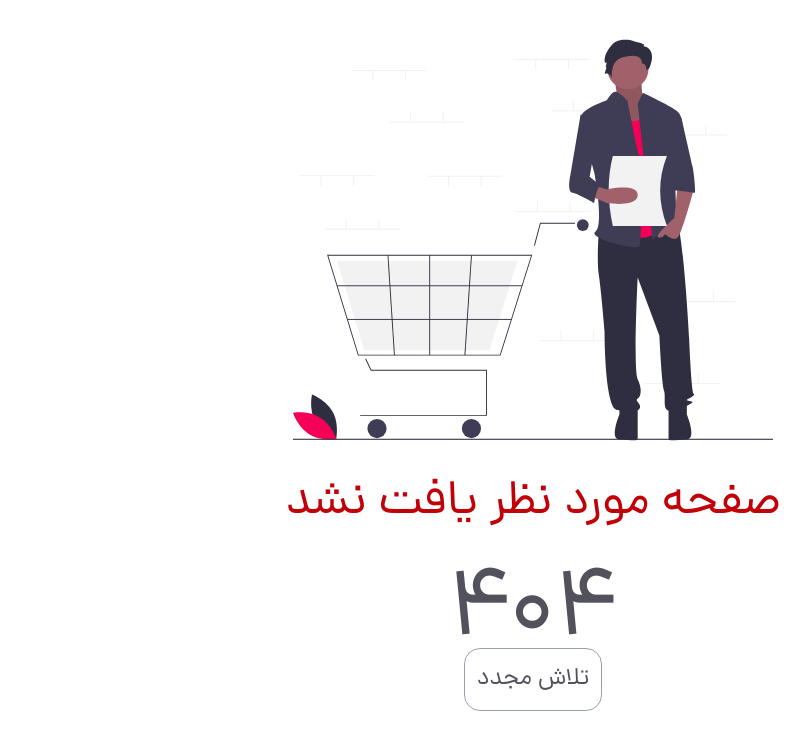
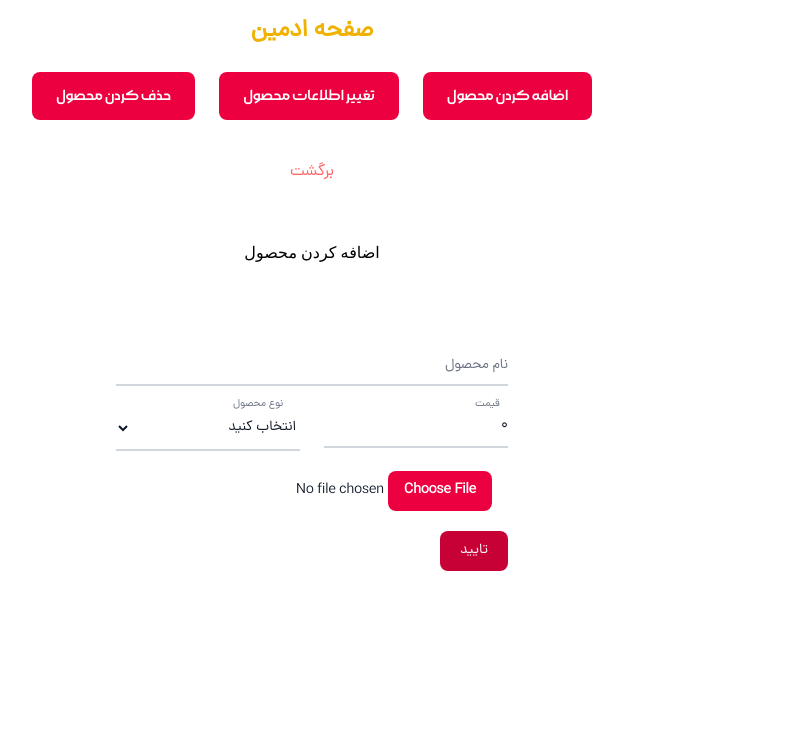
Before and after one commit to Ali-Rahimpoor/demo-OnllineShop, a React (Vite) app: page /admin/addProduct in a window 1280 px wide. Before the commit this address had no page. Shown: the top 750 px of the page, without its empty margins (402-1212 px from the left). Built offline with nearby package versions, Linux system fonts and the light colour scheme; data requests are answered from the project's data file.

Commit message:
feat: Admin Page - create component for adding AddProduct - Add Style(AddProduct) - Update router

```diff
--- a/package.json
+++ b/package.json
@@ -13,6 +13,7 @@
     "@reduxjs/toolkit": "^2.8.2",
     "@tailwindcss/vite": "^4.1.8",
     "@types/swiper": "^5.4.3",
+    "formik": "^2.4.6",
     "json-server": "^1.0.0-beta.3",
     "react": "^19.1.0",
     "react-dom": "^19.1.0",
@@ -23,7 +24,8 @@
     "react-text-transition": "^3.1.0",
     "react-toastify": "^11.0.5",
     "swiper": "^11.2.8",
-    "tailwindcss": "^4.1.8"
+    "tailwindcss": "^4.1.8",
+    "yup": "^1.6.1"
   },
   "devDependencies": {
     "@eslint/js": "^9.25.0",
--- a/server/db.json
+++ b/server/db.json
@@ -133,6 +133,10 @@
       {
          "id":"3",
          "category":"ساعت"
+      },
+      {
+         "id":"4",
+         "category":"هدفون"
       }
    ]
 }
--- /dev/null
+++ b/src/components/AddProduct.tsx
@@ -0,0 +1,142 @@
+import {Formik,Form,Field,ErrorMessage} from "formik";
+import * as Yup from 'yup';
+import { useGetFilterQuery } from "../features/apiSlice";
+import type { IProductFormValues } from "../types/Types";
+
+const AddProduct = ()=>{
+
+   const validationSchema = Yup.object().shape({
+      name: Yup.string().required('نام محصول را اضافه کنید'),
+      description: Yup.string().required('توضیحات محصول را اضافه کنید'),
+      price: Yup.number().required('قیمت را مشخص کنید'),
+      filter: Yup.string().required('نوع محصول را مشخص کنید'),
+      image:Yup.string().required('نام تصویر را وارد کنید')
+   })
+   const {data:FilterData=[]} = useGetFilterQuery();
+
+   return(
+      <>
+      <section className="flex flex-col items-center justify-center mt-10">
+       <h1>اضافه کردن محصول</h1>
+      <Formik<IProductFormValues>
+        initialValues={{
+          name: "",
+          description: "",
+          price: 0,
+          image: "",
+          filter:"",
+        }}
+        validationSchema={validationSchema}
+        onSubmit={(values) => {
+         //  createContact(values);
+        }}
+      >
+        {({ values }) => (
+          <Form className="max-w-md mx-auto font-Dana">
+            <div className="relative z-0 w-full mb-5 mt-20 group">
+              <Field
+                type="text"
+                name="name"
+                className="block py-2.5 px-0 w-full text-sm text-gray-900 bg-transparent border-0 border-b-2 border-gray-300 appearance-none focus:outline-none focus:ring-0 focus:border-rose-600 peer"
+                placeholder=" "
+                required
+              />
+              <label htmlFor="name" className="peer-focus:font-medium absolute text-sm text-gray-500 dark:text-gray-400 duration-300 transform -translate-y-6 scale-75 top-3 -z-10 origin-[0] peer-focus:start-0 rtl:peer-focus:translate-x-1/4 rtl:peer-focus:left-auto peer-focus:text-rose-600 peer-placeholder-shown:scale-100 peer-placeholder-shown:translate-y-0 peer-focus:scale-75 peer-focus:-translate-y-6">
+               نام محصول
+              </label>
+              <ErrorMessage name="name" render={msg =>
+                <div className="text-red-500 text-xs">{msg}</div>
+              }/>
+            </div>
+
+            <div className="grid md:grid-cols-2 md:gap-6">
+              <div className="relative z-0 w-full mb-5 group">
+                <Field
+                  type="text"
+                  name="price"
+                  className="block py-2.5 px-0 w-full text-sm text-gray-900 bg-transparent border-0 border-b-2 border-gray-300 appearance-none focus:outline-none focus:ring-0 focus:border-rose-600 peer"
+                  placeholder=" "
+                  required
+                />
+                <label htmlFor="job" className="peer-focus:font-medium absolute text-sm text-gray-500 dark:text-gray-400 duration-300 transform -translate-y-6 scale-75 top-3 -z-10 origin-[0] peer-focus:start-0 rtl:peer-focus:translate-x-1/4 peer-focus:text-rose-600 peer-placeholder-shown:scale-100 peer-placeholder-shown:translate-y-0 peer-focus:scale-75 peer-focus:-translate-y-6">
+                  قیمت
+                </label>
+                <ErrorMessage name="price" render={msg =>
+                  <div className="text-red-500 text-xs">{msg}</div>
+                }/>
+              </div>
+
+              <div className="relative z-0 w-full mb-5 group">
+                <label htmlFor="mobile" className="peer-focus:font-medium absolute text-sm text-gray-500 dark:text-gray-400 duration-300 transform -translate-y-6 scale-75 top-3 -z-10 origin-[0] peer-focus:start-0 rtl:peer-focus:translate-x-1/4 peer-focus:text-rose-600 peer-placeholder-shown:scale-100 peer-placeholder-shown:translate-y-0 peer-focus:scale-75 peer-focus:-translate-y-6">
+                  نوع محصول
+                </label>
+              <Field
+  name="filter"
+  as="select"
+  className="block py-2.5 px-0 w-full text-sm text-gray-900 bg-transparent border-0 border-b-2 border-gray-300 focus:outline-none focus:ring-0 focus:border-rose-600 peer"
+>
+
+                  <option value={''}>انتخاب کنید</option>
+                  {
+                    FilterData?.map((f,index)=>(
+                      <option key={index} value={f.category}>
+                        {f.category}
+                      </option>
+                    ))
+                  }
+                </Field>
+
+                <ErrorMessage name="filter" render={msg =>
+                  <div className="text-red-500 text-xs">{msg}</div>
+                }/>
+              </div>
+            </div>
+
+            <div className="relative z-0 w-full mb-5 group">
+              <Field
+  name="image"
+  render={({ field, form }) => (
+    <input
+      type="file"
+      accept="image/*"
+      onChange={(event) => {
+        const file = event.currentTarget.files?.[0];
+        if (file) {
+          form.setFieldValue("image", file.name);
+        }
+      }}
+      className="block w-full text-sm text-gray-900 file:mr-4 file:py-2.5 file:px-4 file:rounded-lg file:border-0 file:text-sm file:font-semibold file:bg-rose-600 file:text-white hover:file:bg-rose-700 transition"
+/>
+  )}
+/>
+            </div>
+
+            {values.image && (
+              <div className="mt-4">
+                <img
+                  src={`../../server/images/${values.image}`}
+                  alt="Preview"
+                  className="max-w-xs max-h-40 my-2 rounded"
+                  onError={(e) => {
+                     const error = e.target as HTMLImageElement
+                    error.onerror = null;
+                    error.src = "../../public/noImageProduct.png"
+                  }}
+                />
+              </div>
+            )}
+
+            <button
+              type="submit"
+              className="text-white bg-rose-700 hover:bg-rose-800 focus:ring-4 focus:outline-none focus:ring-blue-300 font-medium rounded-lg text-sm w-full sm:w-auto px-5 py-2.5 text-center"
+            >
+              تایید
+            </button>
+          </Form>
+        )}
+      </Formik>
+      </section>
+      </>
+   )
+}
+export default AddProduct;
--- a/src/components/Nav.tsx
+++ b/src/components/Nav.tsx
@@ -54,7 +54,9 @@ const Nav = ()=> {
             <Link to={'/products'}>
             <li className="text-gray-700 hover:text-rose-600 transition">محصولات</li>
             </Link>
-            <li className="text-gray-700 hover:text-rose-600 transition">درباره ما</li>
+            <Link to={'/admin'}>
+            <li className="text-gray-700 hover:text-rose-600 transition">ورود ادمین</li>
+            </Link>
             <li className="text-gray-700 hover:text-rose-600 transition">تماس با ما</li>
           </ul>
 
--- /dev/null
+++ b/src/pages/Admin.tsx
@@ -0,0 +1,38 @@
+import { Link, Outlet } from "react-router";
+
+const Admin = () => {
+  return (
+    <>
+      <section className="font-Dana p-4">
+        <h1 className="text-2xl font-bold mb-6 text-center text-yellow-500">صفحه ادمین</h1>
+
+        <ul className="flex flex-col items-center justify-center gap-4 sm:flex-row sm:gap-6">
+          <li>
+            <Link to={'/admin/addProduct'}>
+              <button className="bg-rose-600 relative font-Morabba flex items-center justify-center text-white px-6 py-3 rounded-lg hover:bg-rose-700 transition">
+                اضافه کردن محصول
+              </button>
+            </Link>
+          </li>
+
+          <li>
+            <button className="bg-rose-600 relative font-Morabba flex items-center justify-center text-white px-6 py-3 rounded-lg hover:bg-yellow-600 transition">
+              تغییر اطلاعات محصول
+            </button>
+          </li>
+
+          <li>
+            <button className="bg-rose-600 relative font-Morabba flex items-center justify-center text-white px-6 py-3 rounded-lg hover:bg-red-700 transition">
+              حذف کردن محصول
+            </button>
+          </li>
+        </ul>
+        <Link to={'/'} className="flex items-center justify-center mt-10 text-red-400">برگشت</Link>
+      </section>
+
+      <Outlet />
+    </>
+  );
+};
+
+export default Admin;
--- a/src/router/router.tsx
+++ b/src/router/router.tsx
@@ -4,6 +4,8 @@ import Products from "../pages/Products";
 import Cart from "../pages/Cart";
 import Error from "../components/Error";
 import Home from "../pages/Home";
+import Admin from "../pages/Admin";
+import AddProduct from "../components/AddProduct";
 export const router = createBrowserRouter([
    {
       path:"/",
@@ -21,6 +23,17 @@ export const router = createBrowserRouter([
          {
             path:"/cart",
             element:<Cart/>
+         },
+      ],
+   },
+   {
+      path:"/admin",
+      element:<Admin/>,
+      errorElement:<Error/>,
+      children:[
+         {
+            path:'/admin/addProduct',
+            element:<AddProduct/>
          }
       ]
    }
```
Also changed, not shown: src/types/Types.ts (+8 -0 lines), 1 other file (tests, documents, lock files or other folders).
